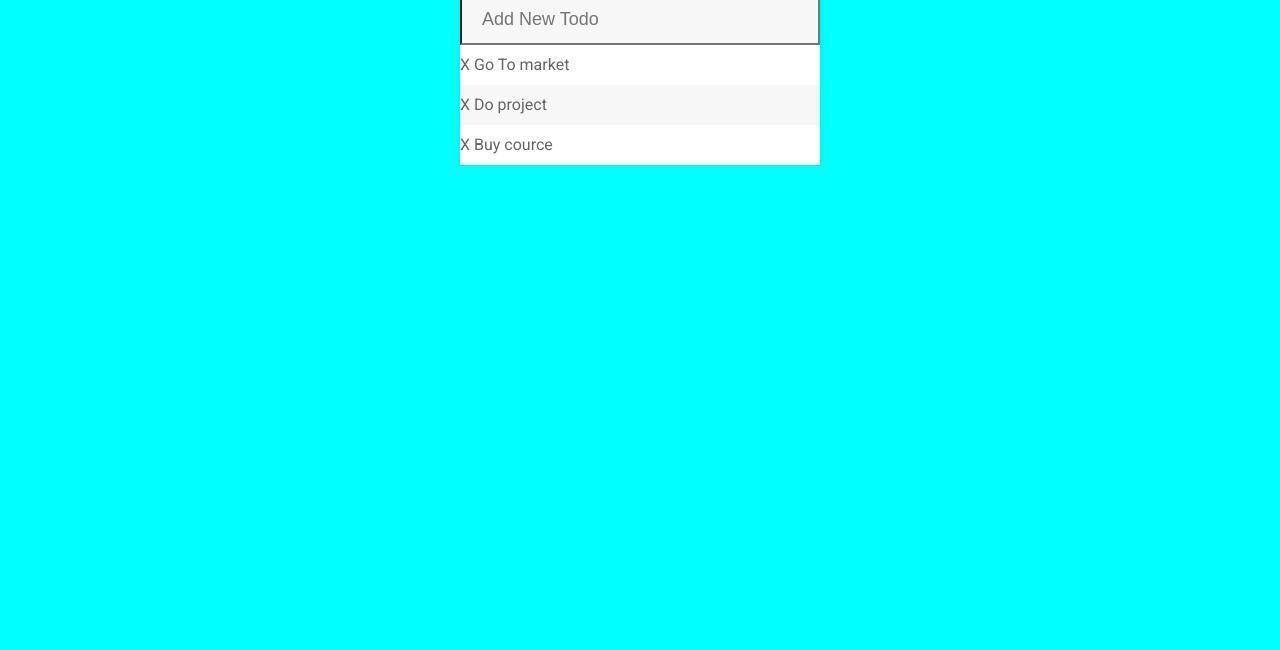
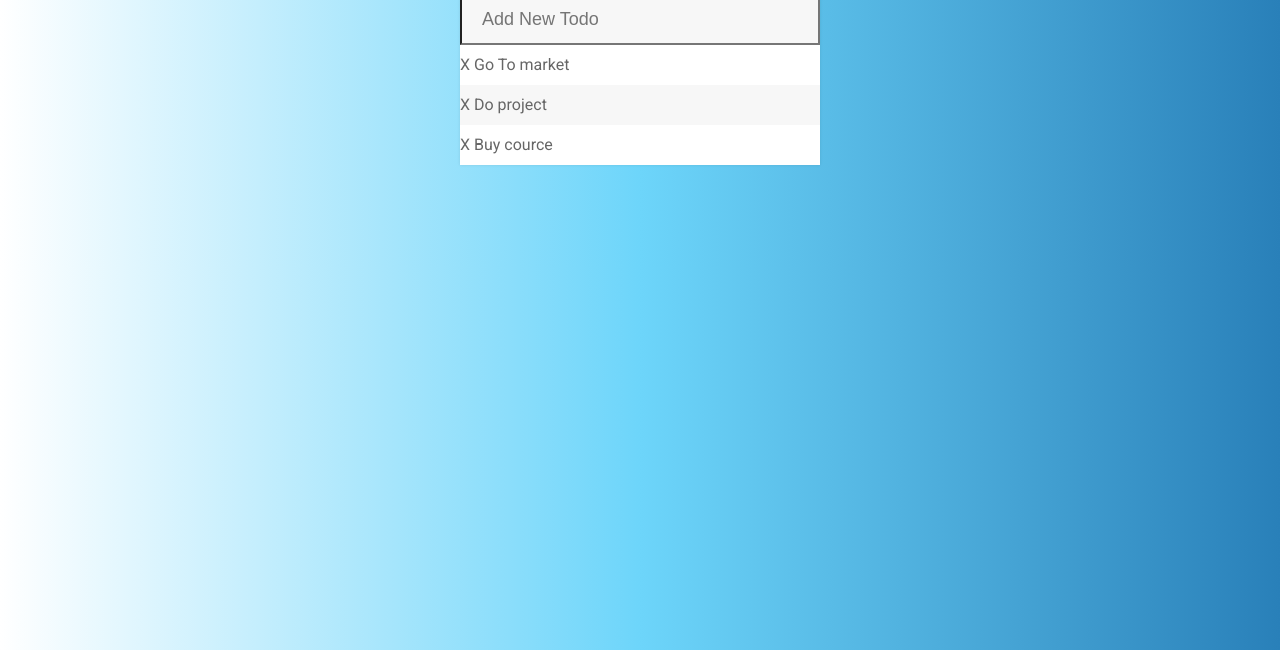
Before and after one commit to pramodnitmz/ToDoList, a plain HTML site: page index.html in a window 1280 px wide. Shown: the part 150-800 px from the top of the page. Drawn offline with Linux system fonts and the light colour scheme.

Commit message:
body gradient added

```diff
--- a/assets/css/todo.css
+++ b/assets/css/todo.css
@@ -1,7 +1,8 @@
 body{
-    background-color: aqua;
     font-family: 'Roboto', sans-serif;
-
+    background: #2980B9;  /* fallback for old browsers */
+    background: -webkit-linear-gradient(to right, #FFFFFF, #6DD5FA, #2980B9);  /* Chrome 10-25, Safari 5.1-6 */
+    background: linear-gradient(to right, #FFFFFF, #6DD5FA, #2980B9); /* W3C, IE 10+/ Edge, Firefox 16+, Chrome 26+, Opera 12+, Safari 7+ */
 }
 h1{
     background: #2980b9;
```
